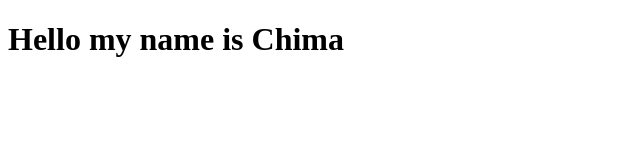
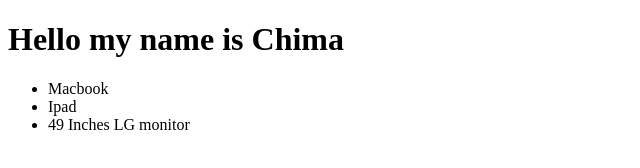
Before and after one commit to ChimarokeAmadi/portfolio-website, a plain HTML site: page index.html in a window 1280 px wide. Shown: the whole page, without its empty margins (0-640 px from the left). Drawn offline with Linux system fonts and the light colour scheme.

Commit message:
Added List

```diff
--- a/index.html
+++ b/index.html
@@ -7,5 +7,11 @@
 </head>
 <body>
     <h1>Hello my name is Chima</h1>
+
+    <ul>
+        <li>Macbook</li>
+        <li>Ipad</li>
+        <li>49 Inches LG monitor</li>
+    </ul>
 </body>
 </html>
```
